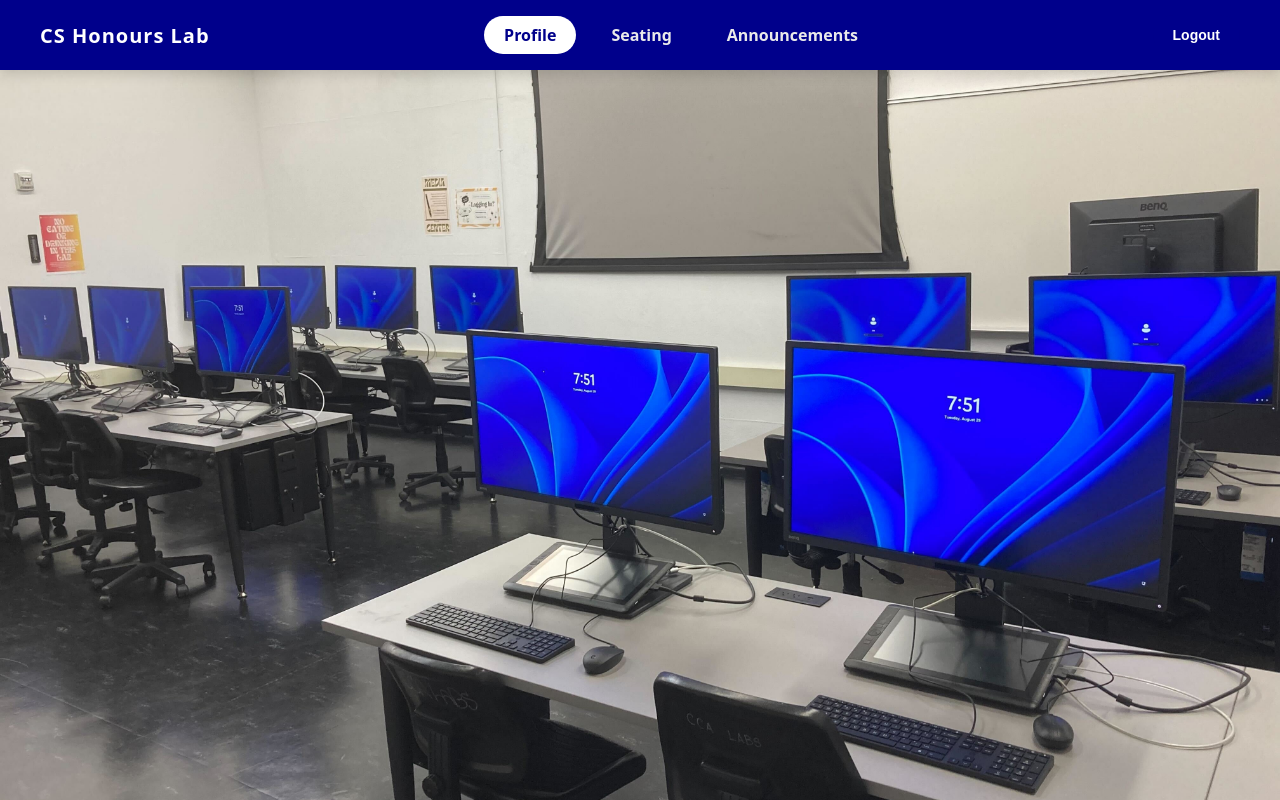
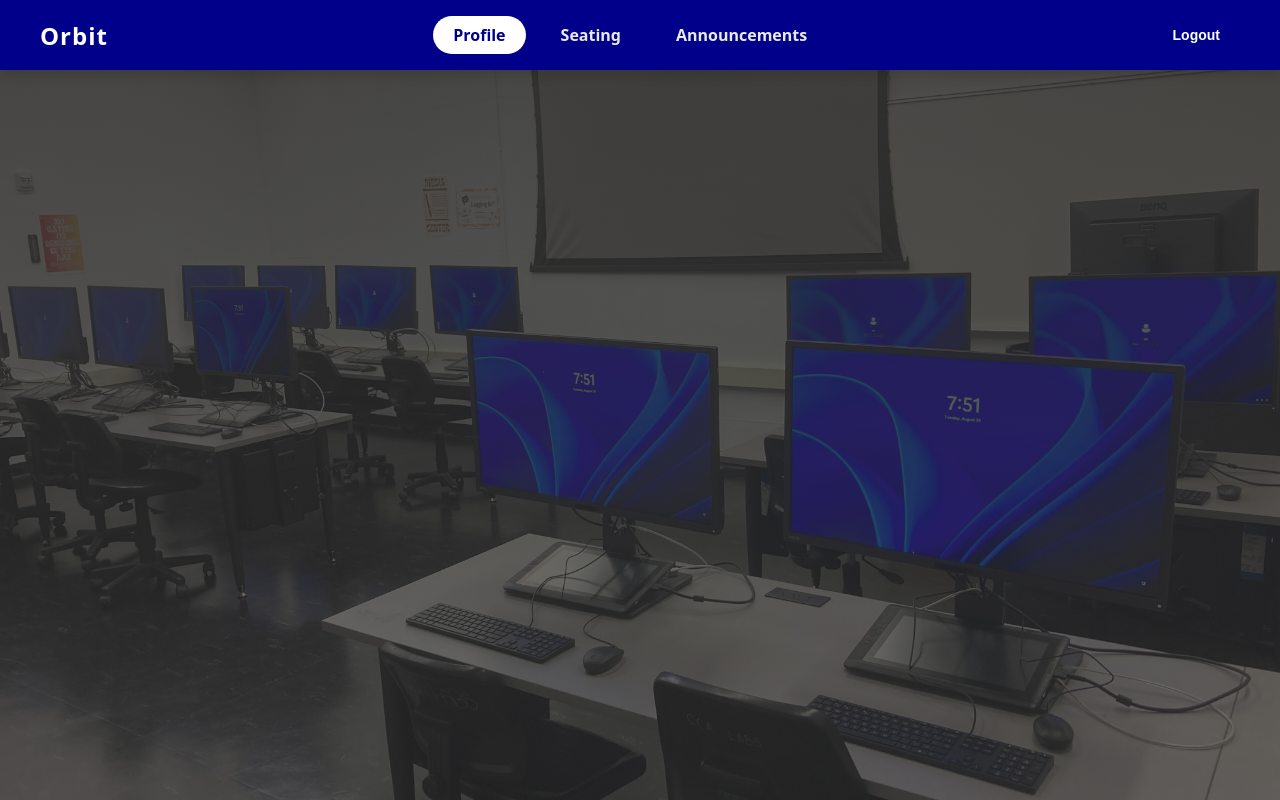
Before and after one commit to samkelo-nkabinde/orbit, a React (Vite) app: page /profile in a window 1280 px wide. Built offline with nearby package versions, Linux system fonts and the light colour scheme.

Commit message:
update favicon

```diff
--- a/index.html
+++ b/index.html
@@ -2,7 +2,7 @@
 <html lang="en">
   <head>
     <meta charset="UTF-8" />
-    <link rel="icon" type="image/svg+xml" href="/favicon.svg" />
+    <link rel="icon" type="image/svg+xml" href="/src/assets/labicon.png" />
     <meta name="viewport" content="width=device-width, initial-scale=1.0" />
     <title>orbit</title>
   </head>
--- a/src/components/Navbar.jsx
+++ b/src/components/Navbar.jsx
@@ -14,7 +14,7 @@ function Navbar() {
   return (
     <nav className={styles.navbar}>
       <div className={styles.brand}>
-        CS Honours Lab
+        Orbit
       </div>
 
       <div className={styles.navLinks}>
--- a/src/components/Navbar.module.css
+++ b/src/components/Navbar.module.css
@@ -13,7 +13,7 @@
 
 .brand {
     color: white;
-    font-size: 20px;
+    font-size: 24px;
     font-weight: 700;
     letter-spacing: 1px;
 }
--- a/src/index.css
+++ b/src/index.css
@@ -3,7 +3,7 @@ body{
     font-family: system-ui, -apple-system, BlinkMacSystemFont, 'Segoe UI', Roboto, Oxygen, Ubuntu, Cantarell, 'Open Sans', 'Helvetica Neue', sans-serif;
     height: 100vh;
     background-color: darkgray;
-    background-image: url('./assets/background.jpg');
+    background-image: linear-gradient(rgba(40, 40, 40, 0.85), rgba(40, 40, 40, 0.65)), url('./assets/background.jpg');
 
     background-size: cover;
     background-position: center;
--- a/src/pages/Seating/Seating.jsx
+++ b/src/pages/Seating/Seating.jsx
@@ -50,11 +50,24 @@ function Seating() {
       if (seat.reservedByEmail === currentUser.email) {
         return { ...seat, reservedByEmail: null };
       }
-      // Assign new seat
+      // Assign new seat with a fresh object reference
       if (seat.seatNumber === seatNumber) {
         return { ...seat, reservedByEmail: currentUser.email };
       }
-      return seat;
+      return { ...seat };
+    });
+
+    setSeats(updatedSeats);
+    localStorage.setItem('labSeats', JSON.stringify(updatedSeats));
+    setSelectedSeat(null);
+  }
+
+  function handleRelinquish(seatNumber) {
+    const updatedSeats = seats.map(seat => {
+      if (seat.seatNumber === seatNumber) {
+        return { ...seat, reservedByEmail: null };
+      }
+      return { ...seat };
     });
 
     setSeats(updatedSeats);
```
Also changed, not shown: src/assets/labicon.png (added).
